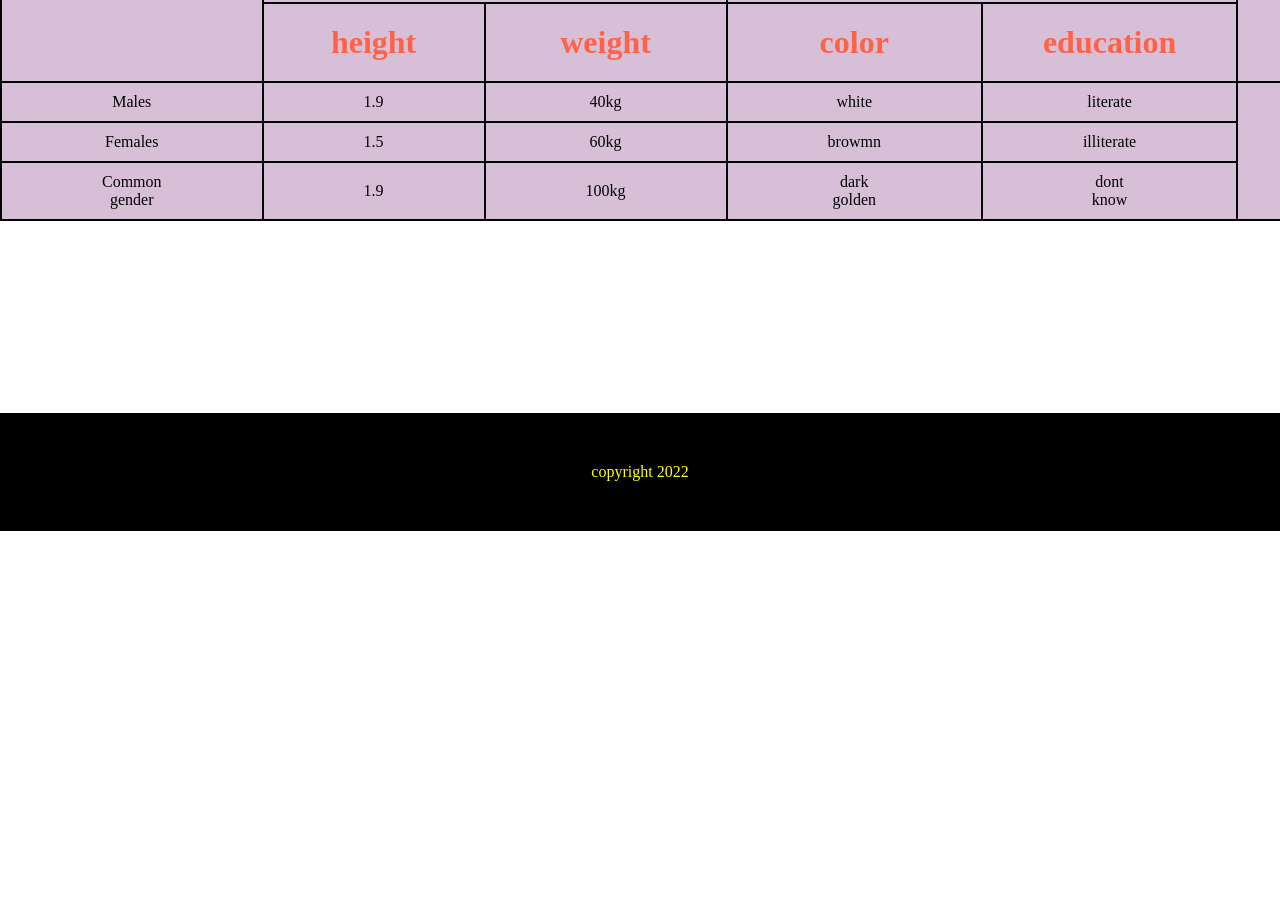
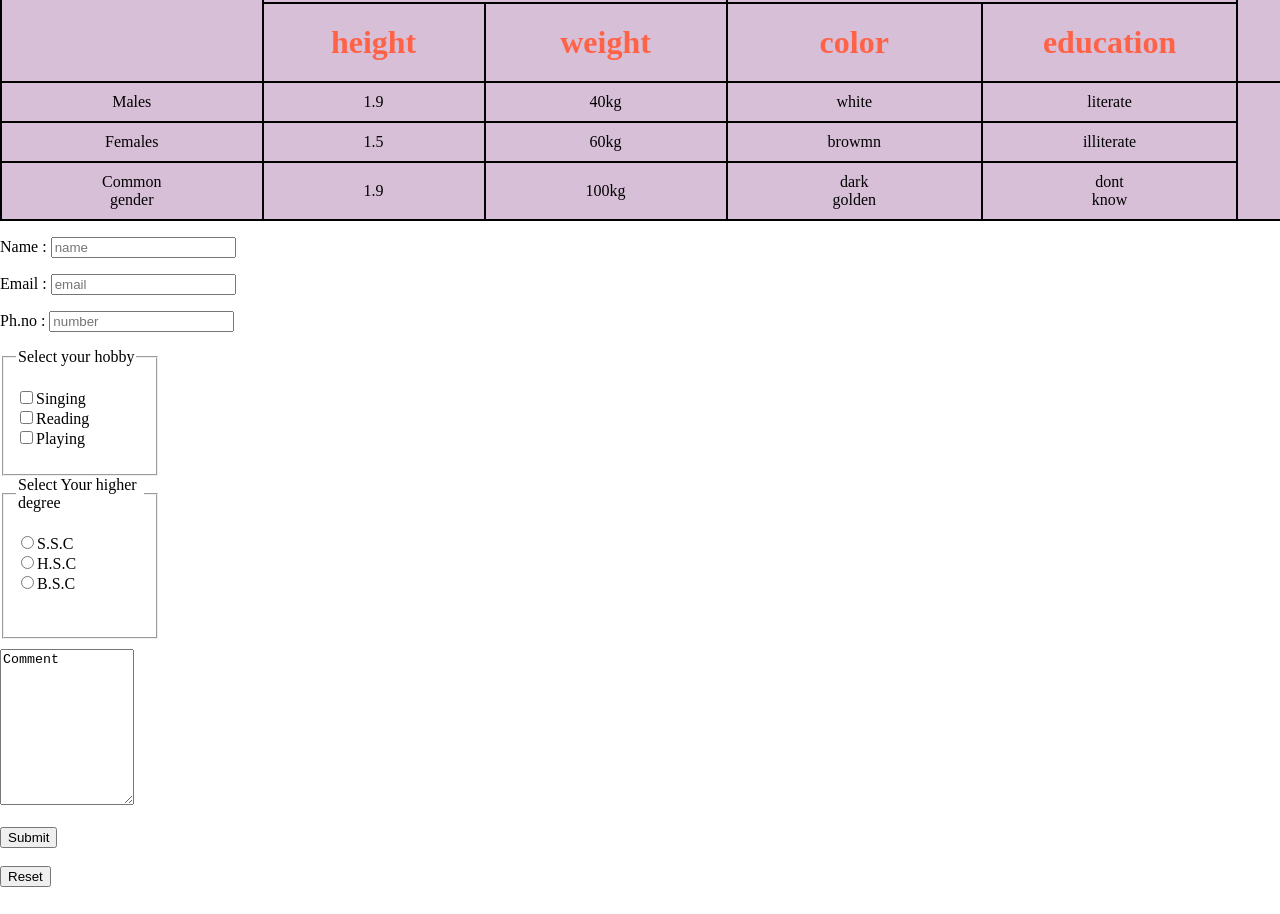
Before and after one commit to Das203web-dev/semantic-tags-and-tables, a plain HTML site: page index.html in a window 1280 px wide. Shown: the part 1466-2380 px from the top of the page. Before the commit the page ends 1997 px from the top, so only its background shows below. Drawn offline with Linux system fonts and the light colour scheme.

Commit message:
form added

```diff
--- a/index.html
+++ b/index.html
@@ -173,6 +173,41 @@
                 </tr>
             </tbody>
         </table>
+        <form action="">
+            <p>
+                <label for="name">Name :</label>
+                <input type="text" name="form" placeholder="name" id="name">
+            </p>
+            <p>
+                <label for="email">Email :</label>
+                <input type="email" name="form" placeholder="email" id="email">
+            </p>
+            <p>
+                <label for="phno">Ph.no :</label>
+                <input type="tel" name="form" placeholder="number" id="phno">
+            </p>
+            <fieldset>
+                <legend>
+                    Select your hobby
+                </legend>
+                <p>
+                    <label for="sing"><input type="checkbox" name="hobby" id="sing">Singing</label><br><label
+                        for="read"><input type="checkbox" name="hobby" id="read">Reading</label><br><label
+                        for="play"><input type="checkbox" name="hobby" id="play">Playing</label>
+                </p>
+            </fieldset>
+            <fieldset>
+                <legend>Select Your higher degree</legend>
+                <p>
+                    <label for="ssc"><input type="radio" name="hobby" id="ssc">S.S.C</label><br>
+                    <label for="hsc"><input type="radio" name="degree" id="hsc">H.S.C</label><br>
+                    <label for="bsc"><input type="radio" name="degree" id="bsc">B.S.C</label><br><br>
+                </p>
+            </fieldset>
+            <textarea name="Comment" id="text" cols="30" rows="10">Comment</textarea><br><br>
+            <button type="submit">Submit</button><br><br>
+            <button type="reset">Reset</button><br>
+        </form>
     </main>
     <footer>copyright 2022</footer>
 </body>
--- a/style.css
+++ b/style.css
@@ -88,3 +88,12 @@ th {
 .th2-color {
     color: tomato;
 }
+
+fieldset {
+    width: 10%;
+}
+
+textarea {
+    width: 10%;
+    margin-top: 10px;
+}
```
